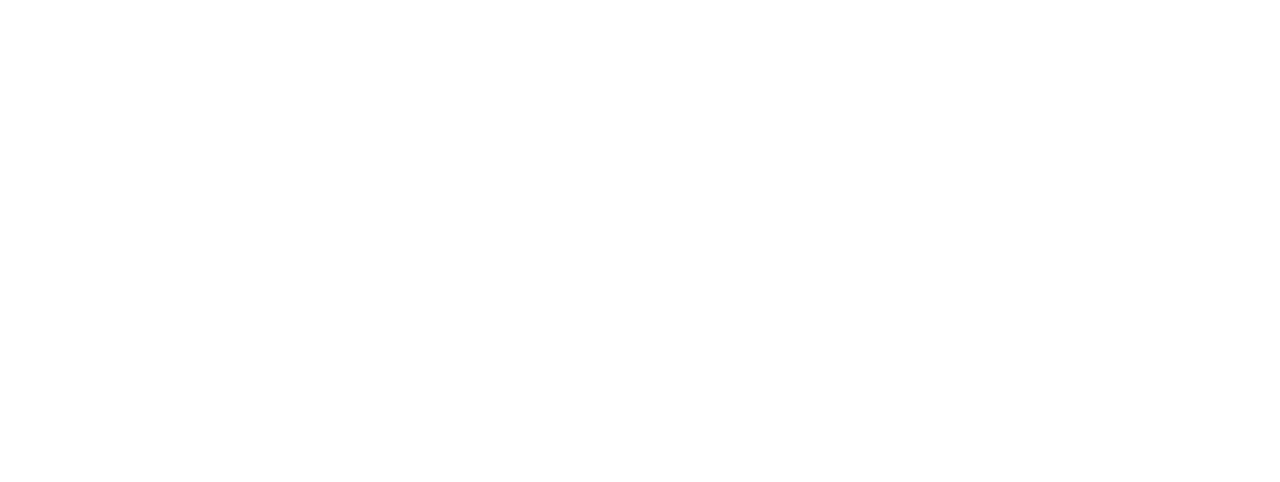
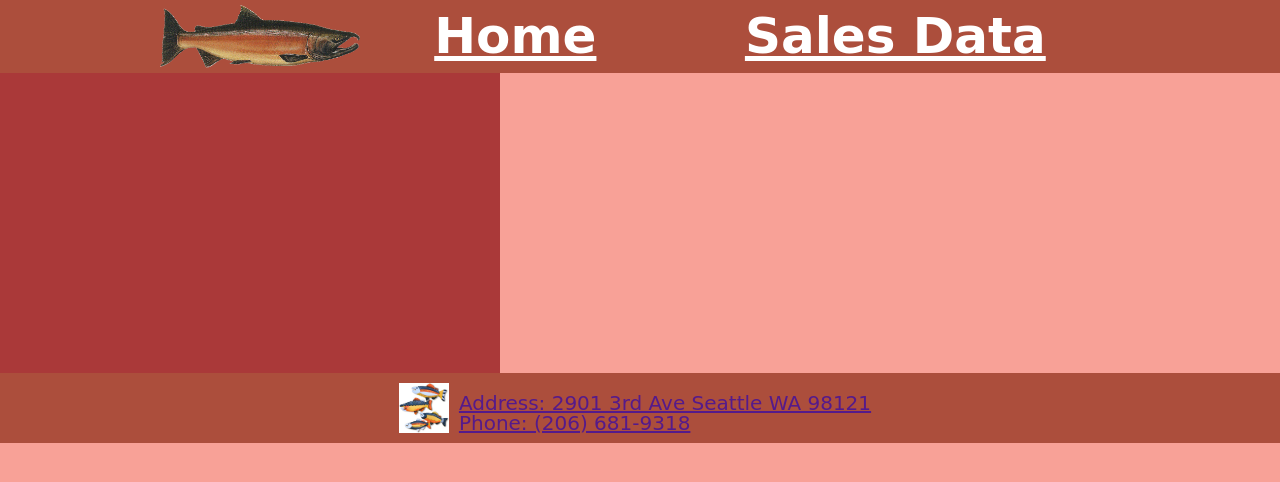
Before and after one commit to brenda70904/cookie-stand, a plain HTML site: page contact.html in a window 1280 px wide. Drawn offline with Linux system fonts and the light colour scheme; a web font is replaced by a local one.

Commit message:
add contact page style

```diff
--- a/contact.html
+++ b/contact.html
@@ -4,8 +4,38 @@
   <meta http-equiv="X-UA-Compatible" content="IE=edge">
   <meta name="viewport" content="width=device-width, initial-scale=1.0">
   <title>Contact us!</title>
+  <link rel="stylesheet" href="css/rest.css">
+  <link rel="preconnect" href="https://fonts.googleapis.com">
+  <link rel="preconnect" href="https://fonts.gstatic.com" crossorigin>
+  <link href="https://fonts.googleapis.com/css2?family=Open+Sans:wght@300;700;800&display=swap" rel="stylesheet">
+  <link rel="preconnect" href="https://fonts.googleapis.com">
+  <link rel="preconnect" href="https://fonts.gstatic.com" crossorigin>
+  <link
+    href="https://fonts.googleapis.com/css2?family=Courgette&family=Fuzzy+Bubbles:wght@400;700&family=Open+Sans:wght@300;700;800&display=swap"
+    rel="stylesheet">
+
+    <link rel="stylesheet" href="./css/contact.css">
 </head>
 <body>
+  <header>
+    <nav><img id="logo" src="./image/salmon.png" alt="salmonLogo">
+      <ul>
+        <li><a class="navlink" href="./index.html">Home</a></li>
+        <li><a class="navlink" href="./sales.html">Sales Data</a></li>
+      </ul>
+    </nav>
+  </header>
+  <section>
+    <div id="divTag"></div>
+  </section>
 
+  <footer>
+    <img id="toyfish" src="./image/fish.jpeg" alt="toyfish">
+    <a id="address" href="">
+      Address: 2901 3rd Ave Seattle WA 98121
+      <br>
+      Phone: (206) 681-9318
+    </a>
+  </footer>
 </body>
 </html>
--- /dev/null
+++ b/css/contact.css
@@ -0,0 +1,62 @@
+
+body {
+  background-color: rgb(248, 161, 151);
+  display: flex;
+  flex-direction: column;
+}
+
+header {
+  background-color: #ac4e3c;
+  font-weight: bold;
+  font-family:'Fuzzy Bubbles', cursive;
+  justify-content: cent;
+}
+
+header nav {
+  width: 960px;
+  margin: auto;
+  display: flex;
+}
+
+header nav ul {
+  display: flex;
+  justify-content: space-around;
+  width: 100%;
+  align-items: center;
+}
+
+#logo {
+  width: 200px;
+  margin-top: 5px;
+  margin-bottom: 5px;
+}
+
+.navlink {
+  font-size: 50px;
+  color: white;
+}
+
+#divTag{
+  height: 300px;
+  width:500px;
+  background-color: #aa3939;
+  /* flex-direction: row; */
+}
+
+
+footer {
+  display: flex;
+  justify-content: center;
+  background-color: #ac4e3c;
+  height: 50px;
+ padding: 10px;
+}
+
+#toyfish{
+  width: 50px;
+}
+#address{
+  padding: 10px;
+  font-size: 20px;
+  font-family: 'Fuzzy Bubbles', cursive;
+}
--- a/css/sale.css
+++ b/css/sale.css
@@ -31,7 +31,7 @@ header nav ul {
 }
 
 .navlink{
-  font-size: 25px;
+  font-size: 50px;
   color: white;
 }
 
--- a/css/style.css
+++ b/css/style.css
@@ -30,7 +30,7 @@ header nav ul {
 }
 
 .navlink {
-  font-size: 25px;
+  font-size: 50px;
   color: white;
 }
 
```
